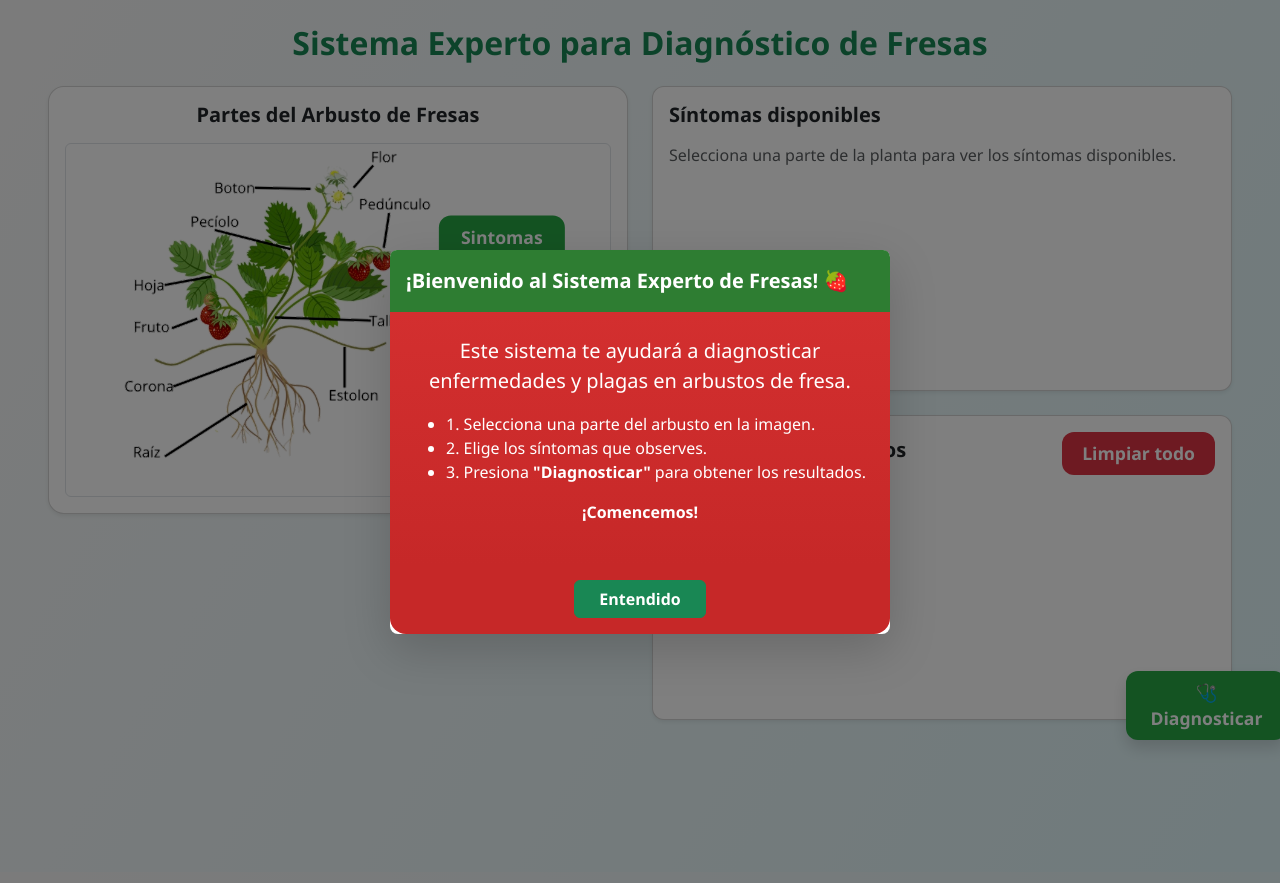
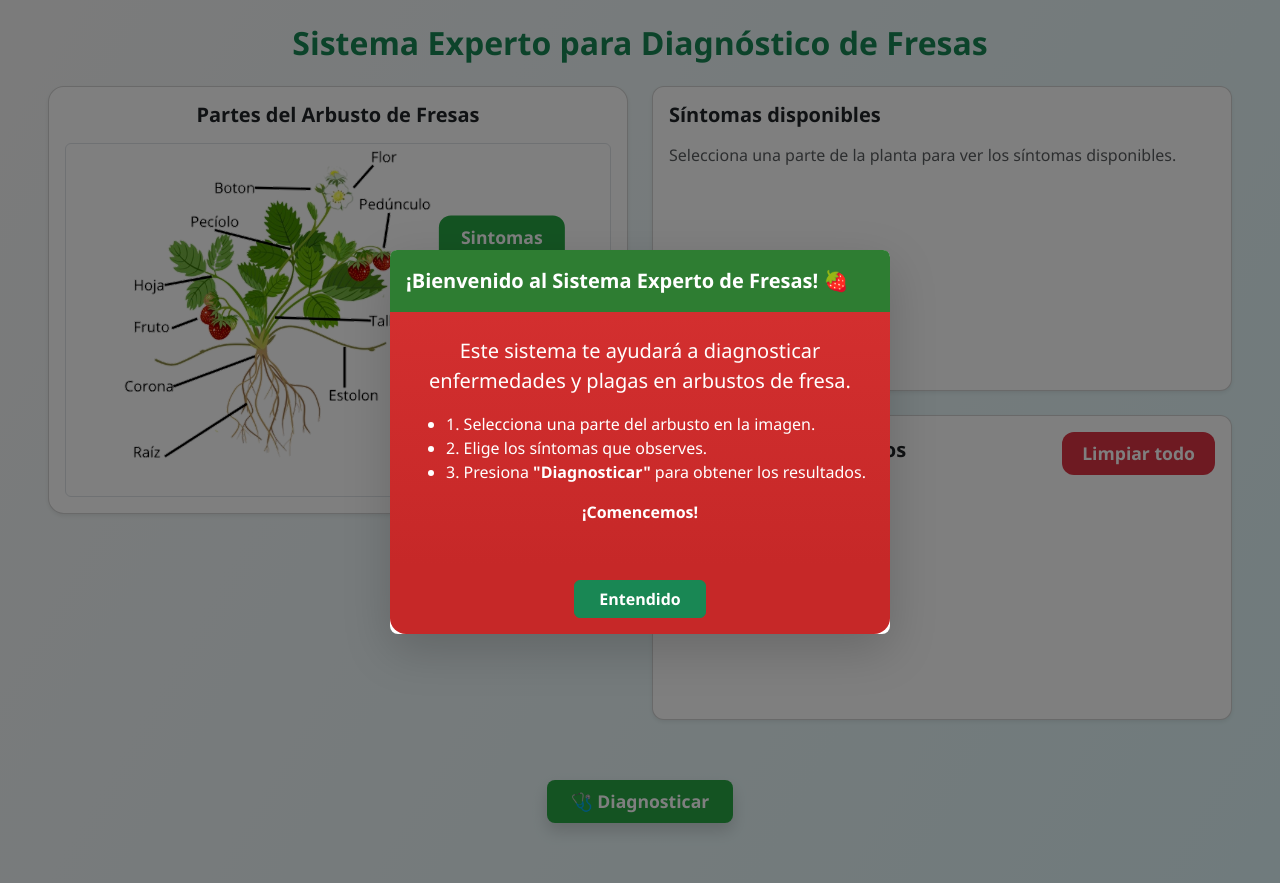
Before and after one commit to slimh4cker/Strawberry-Diagnosis, a Flask app: page / in a window 1280 px wide. Run offline with Flask 3, Linux system fonts and the light colour scheme; some libraries are stand-ins or nearby versions.

Commit message:
Btn de diagnosticar listo

```diff
--- a/src/frontend/static/styles.css
+++ b/src/frontend/static/styles.css
@@ -13,10 +13,14 @@ body {
 }
 
 #btn-diagnosticar {
-    border-radius: 12px;
+   /*  border-radius: 12px;
     position: absolute;
     top: 76%;
-    left: 88%;
+    left: 88%; */
+    margin-left: auto;
+    margin-right: auto;
+    justify-content: center;
+    margin-top: 20px; /* separacion de la card */
     font-size: 1.1rem;
     font-weight: 600;
     padding: 8px 20px;
```
